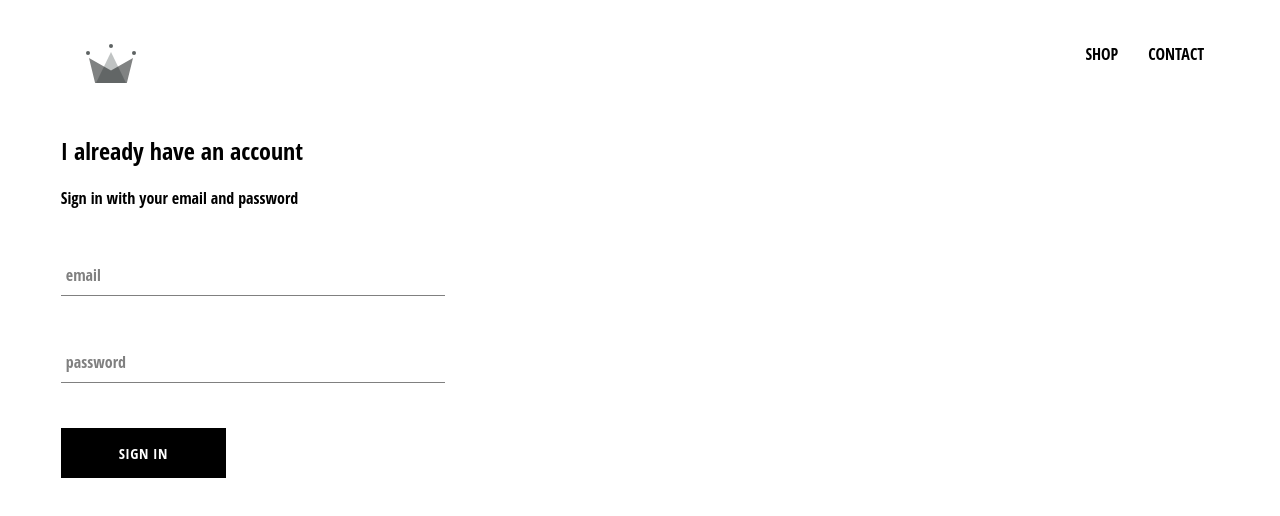
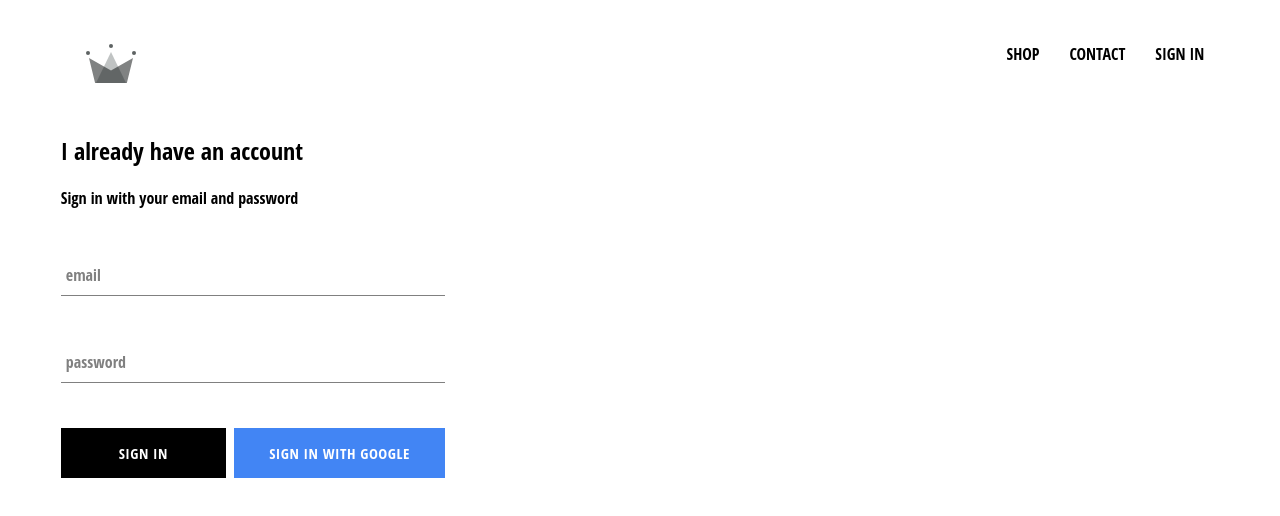
Before and after one commit to jesusgz11/crwn-clothing, a React (Create React App) app: page /signin in a window 1280 px wide. Shown: the top 516 px of the page. Built offline with nearby package versions, Linux system fonts and the light colour scheme; no server answers; the HTML template or start-up script is replaced by a standard one.

Commit message:
Firebase setup

```diff
--- a/package.json
+++ b/package.json
@@ -6,6 +6,7 @@
     "@testing-library/jest-dom": "^5.14.1",
     "@testing-library/react": "^12.0.0",
     "@testing-library/user-event": "^13.2.1",
+    "firebase": "^9.6.6",
     "node-sass": "^7.0.1",
     "react": "^17.0.2",
     "react-dom": "^17.0.2",
--- a/src/App.js
+++ b/src/App.js
@@ -1,14 +1,35 @@
+import React from 'react';
 import './App.css';
 import HomePage from './pages/homepage/homepage.component';
 import { Routes, Route } from 'react-router-dom';
 import ShopPage from './pages/shop/shop.component';
 import Header from './components/header/header.component';
 import SignInAndSignUpPage from './pages/sign-in_and_sign_up/sign_in_and_sign_up.component';
+import { auth } from './firebase/firebase.utils';
 
-function App() {
+class App extends React.Component {
+  constructor() {
+    super();
+    this.state = { currentUser: null };
+  }
+
+  unsubscribeFormAuth = null;
+
+  componentDidMount() {
+    this.unsubscribeFormAuth = auth.onAuthStateChanged((user) => {
+      this.setState({ currentUser: user });
+      console.log(user);
+    });
+  }
+
+  componentWillUnmount() {
+    this.unsubscribeFormAuth();
+  }
+
+  render() {
     return (
       <div>
-      <Header />
+        <Header currentUser={this.state.currentUser} />
         <Routes>
           <Route path="/" element={<HomePage />} />
           <Route path="/shop" element={<ShopPage />} />
@@ -18,5 +39,6 @@
       </div>
     );
   }
+}
 
 export default App;
--- a/src/components/custom-button/custom-button.component.jsx
+++ b/src/components/custom-button/custom-button.component.jsx
@@ -1,7 +1,10 @@
 import './custom-button.styles.scss';
 
-const CustomButton = ({ children, ...otherProps }) => (
-  <button className="custom-button" {...otherProps}>
+const CustomButton = ({ children, isGoogleSignIn, ...otherProps }) => (
+  <button
+    className={`${isGoogleSignIn ? 'google-sign-in' : ''} custom-button`}
+    {...otherProps}
+  >
     {children}
   </button>
 );
--- a/src/components/custom-button/custom-button.styles.scss
+++ b/src/components/custom-button/custom-button.styles.scss
@@ -19,4 +19,12 @@
     color: black;
     border: 1px solid black;
   }
+  &.google-sign-in {
+    background-color: #4285f4;
+    color: white;
+    &:hover {
+      background-color: #357ae8;
+      border: none;
+    }
+  }
 }
--- a/src/components/header/header.component.jsx
+++ b/src/components/header/header.component.jsx
@@ -1,8 +1,9 @@
 import { Link } from 'react-router-dom';
 import './header.styles.scss';
 import { ReactComponent as Logo } from '../../assets/crown.svg';
+import { auth } from '../../firebase/firebase.utils';
 
-const Header = () => (
+const Header = ({ currentUser }) => (
   <div className="header">
     <Link className="logo-container" to="/">
       <Logo className="logo" />
@@ -14,6 +15,15 @@
       <Link to="/shop" className="option">
         CONTACT
       </Link>
+      {currentUser ? (
+        <div className="option" onClick={() => auth.signOut()}>
+          SIGN OUT
+        </div>
+      ) : (
+        <Link className="option" to="/signin">
+          SIGN IN
+        </Link>
+      )}
     </div>
   </div>
 );
--- a/src/components/header/header.styles.scss
+++ b/src/components/header/header.styles.scss
@@ -20,6 +20,7 @@
 
     .option {
       padding: 10px 15px;
+      cursor: pointer;
     }
   }
 }
--- a/src/components/sign-in/sign-in.component.jsx
+++ b/src/components/sign-in/sign-in.component.jsx
@@ -1,8 +1,8 @@
 import React from 'react';
+import { signInWithGoogle } from '../../firebase/firebase.utils';
 import CustomButton from '../custom-button/custom-button.component';
 import FormInput from '../form-input/form-input.component';
 import './sign-in.styles.scss';
-
 class SignIn extends React.Component {
   constructor(props) {
     super(props);
@@ -45,7 +45,12 @@
             required
             handleChange={this.handleChange}
           />
-          <CustomButton type="submit">SIGN IN</CustomButton>
+          <div className="buttons">
+            <CustomButton type="submit">SIGN IN</CustomButton>
+            <CustomButton isGoogleSignIn onClick={signInWithGoogle}>
+              SIGN IN WITH GOOGLE
+            </CustomButton>
+          </div>
         </form>
       </div>
     );
--- a/src/components/sign-in/sign-in.styles.scss
+++ b/src/components/sign-in/sign-in.styles.scss
@@ -1,8 +1,12 @@
 .sign-in {
-  width: 30vw;
+  width: 24rem;
   display: flex;
   flex-direction: column;
   .title {
     margin: 10px 0;
   }
+  .buttons {
+    display: flex;
+    justify-content: space-between;
+  }
 }
--- /dev/null
+++ b/src/firebase/firebase.utils.js
@@ -0,0 +1,24 @@
+import firebase from 'firebase/compat/app';
+import 'firebase/compat/firestore';
+import 'firebase/compat/auth';
+
+const config = {
+  apiKey: 'AIzaSyBEGeDpa5pthbwz1XeyPmu75_BxSdsK7QE',
+  authDomain: 'crwn-db-f6057.firebaseapp.com',
+  projectId: 'crwn-db-f6057',
+  storageBucket: 'crwn-db-f6057.appspot.com',
+  messagingSenderId: '1006637450293',
+  appId: '1:1006637450293:web:65cd278d11032efb27dd7c',
+};
+
+firebase.initializeApp(config);
+
+export const auth = firebase.auth();
+export const firestore = firebase.firestore();
+
+const provider = new firebase.auth.GoogleAuthProvider();
+provider.setCustomParameters({ prompt: 'select_account' });
+
+export const signInWithGoogle = () => auth.signInWithPopup(provider);
+
+export default firebase;
```
Also changed, not shown: 1 other file (tests, documents, lock files or other folders). Lines whose indentation alone changed are shown as unchanged.
